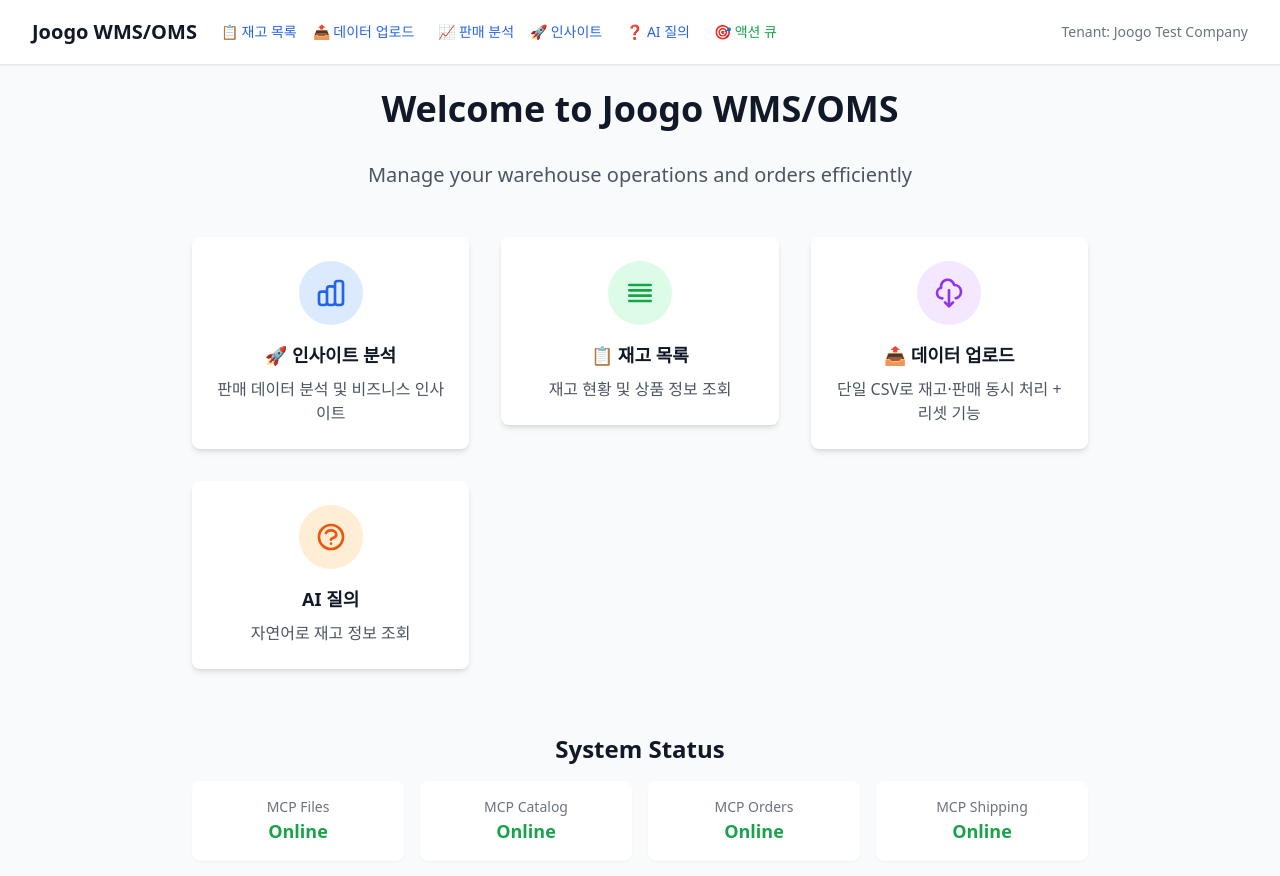
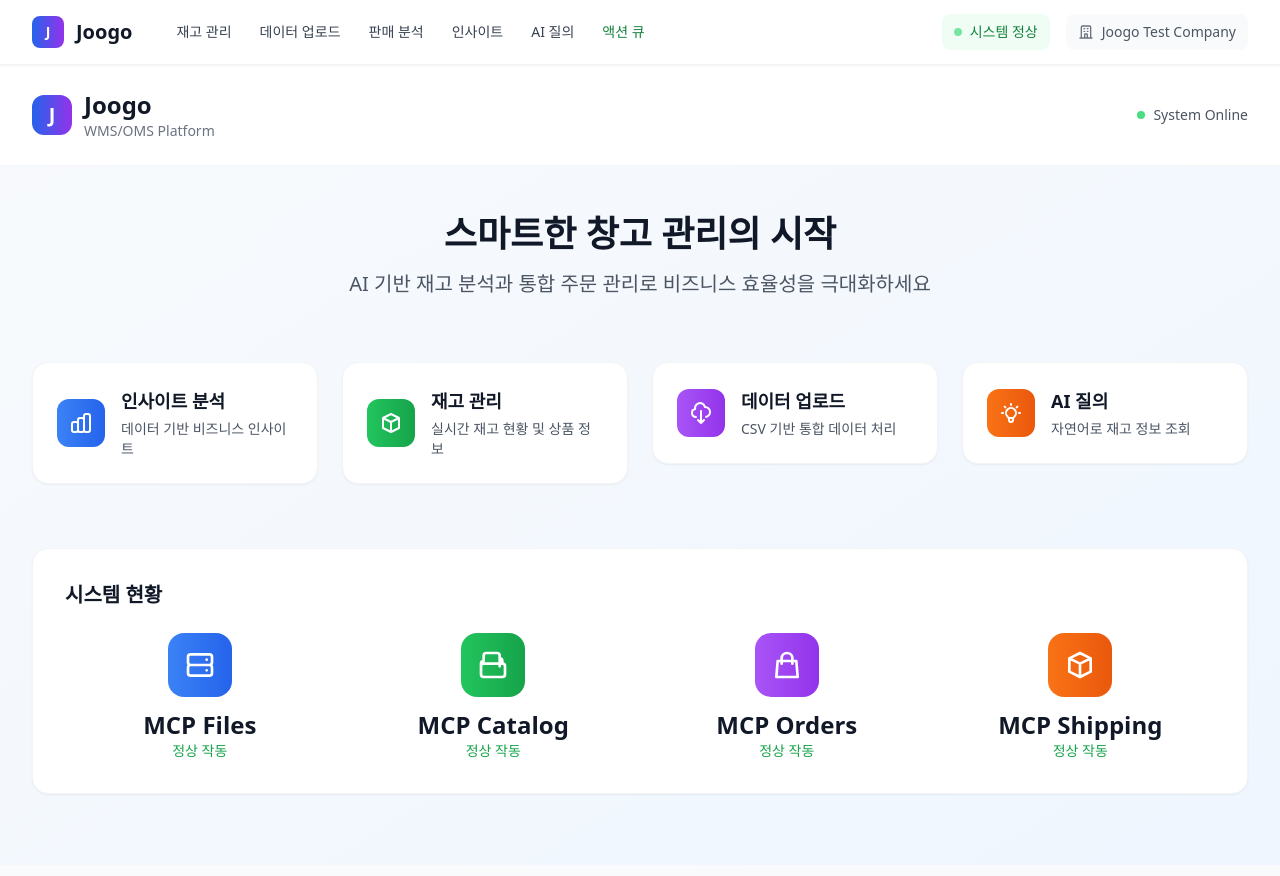
Before and after one commit to velomano/joogo, a Next.js app in the folder apps/web-admin/: page / in a window 1280 px wide. Shown: the top 876 px of the page. Built offline with nearby package versions, Linux system fonts and the light colour scheme.

Commit message:
feat: modernize UI with Naver/Toss-style design - clean navigation, gradient cards, and improved layout

```diff
--- a/apps/web-admin/src/app/layout.tsx
+++ b/apps/web-admin/src/app/layout.tsx
@@ -12,45 +12,66 @@ export default function RootLayout({
   children: React.ReactNode;
 }) {
   return (
-    <html lang="en">
+    <html lang="ko">
       <body className="min-h-screen bg-gray-50">
-        <nav className="bg-white shadow-sm border-b">
+        {/* Modern Navigation Bar */}
+        <nav className="bg-white shadow-sm border-b border-gray-100 sticky top-0 z-50">
           <div className="max-w-7xl mx-auto px-4 sm:px-6 lg:px-8">
             <div className="flex justify-between h-16">
-              <div className="flex items-center space-x-6">
-                <a href="/" className="text-xl font-semibold text-gray-900">Joogo WMS/OMS</a>
+              {/* Logo and Brand */}
+              <div className="flex items-center space-x-8">
+                <a href="/" className="flex items-center space-x-3 group">
+                  <div className="w-8 h-8 bg-gradient-to-r from-blue-600 to-purple-600 rounded-lg flex items-center justify-center group-hover:scale-110 transition-transform duration-200">
+                    <span className="text-white text-sm font-bold">J</span>
+                  </div>
+                  <span className="text-xl font-bold text-gray-900">Joogo</span>
+                </a>
 
-                {/* 상품 관리 */}
-                <div className="flex items-center space-x-4">
-                  <a href="/admin/items" className="text-sm text-blue-600 hover:underline">📋 재고 목록</a>
-                  <a href="/admin/items/upload" className="text-sm text-blue-600 hover:underline">📤 데이터 업로드</a>
+                {/* Navigation Links */}
+                <div className="hidden md:flex items-center space-x-1">
+                  <a href="/admin/items" className="px-3 py-2 text-sm font-medium text-gray-700 hover:text-blue-600 hover:bg-blue-50 rounded-lg transition-colors duration-200">
+                    재고 관리
+                  </a>
+                  <a href="/admin/items/upload" className="px-3 py-2 text-sm font-medium text-gray-700 hover:text-blue-600 hover:bg-blue-50 rounded-lg transition-colors duration-200">
+                    데이터 업로드
+                  </a>
+                  <a href="/admin/analytics/sales" className="px-3 py-2 text-sm font-medium text-gray-700 hover:text-blue-600 hover:bg-blue-50 rounded-lg transition-colors duration-200">
+                    판매 분석
+                  </a>
+                  <a href="/admin/insights" className="px-3 py-2 text-sm font-medium text-gray-700 hover:text-blue-600 hover:bg-blue-50 rounded-lg transition-colors duration-200">
+                    인사이트
+                  </a>
+                  <a href="/admin/ask" className="px-3 py-2 text-sm font-medium text-gray-700 hover:text-blue-600 hover:bg-blue-50 rounded-lg transition-colors duration-200">
+                    AI 질의
+                  </a>
+                  <a href="/actions" className="px-3 py-2 text-sm font-medium text-green-700 hover:text-green-600 hover:bg-green-50 rounded-lg transition-colors duration-200">
+                    액션 큐
+                  </a>
+                </div>
+              </div>
+
+              {/* Right Side */}
+              <div className="flex items-center space-x-4">
+                {/* Status Indicator */}
+                <div className="flex items-center space-x-2 px-3 py-2 bg-green-50 rounded-lg">
+                  <div className="w-2 h-2 bg-green-400 rounded-full animate-pulse"></div>
+                  <span className="text-sm font-medium text-green-700">시스템 정상</span>
                 </div>
 
-                {/* 분석 및 인사이트 */}
-                <div className="flex items-center space-x-4">
-                  <a href="/admin/analytics/sales" className="text-sm text-blue-600 hover:underline">📈 판매 분석</a>
-                  <a href="/admin/insights" className="text-sm text-blue-600 hover:underline">🚀 인사이트</a>
+                {/* Tenant Info */}
+                <div className="hidden lg:flex items-center space-x-2 px-3 py-2 bg-gray-50 rounded-lg">
+                  <svg className="w-4 h-4 text-gray-500" fill="none" stroke="currentColor" viewBox="0 0 24 24">
+                    <path strokeLinecap="round" strokeLinejoin="round" strokeWidth={2} d="M19 21V5a2 2 0 00-2-2H7a2 2 0 00-2 2v16m14 0h2m-2 0h-5m-9 0H3m2 0h5M9 7h1m-1 4h1m4-4h1m-1 4h1m-5 10v-5a1 1 0 011-1h2a1 1 0 011 1v5m-4 0h4" />
+                  </svg>
+                  <span className="text-sm text-gray-600">Joogo Test Company</span>
                 </div>
-
-                {/* AI 질의 */}
-                <div className="flex items-center space-x-4">
-                  <a href="/admin/ask" className="text-sm text-blue-600 hover:underline">❓ AI 질의</a>
-                </div>
-
-                {/* Insight-to-Action */}
-                <div className="flex items-center space-x-4">
-                  <a href="/actions" className="text-sm text-green-600 hover:underline font-medium">🎯 액션 큐</a>
-                </div>
-              </div>
-              <div className="flex items-center space-x-4">
-                <span className="text-sm text-gray-500">
-                  Tenant: Joogo Test Company
-                </span>
               </div>
             </div>
           </div>
         </nav>
-        <main className="max-w-7xl mx-auto py-6 sm:px-6 lg:px-8">
+
+        {/* Main Content */}
+        <main className="min-h-screen">
           {children}
         </main>
       </body>
--- a/apps/web-admin/src/app/page.tsx
+++ b/apps/web-admin/src/app/page.tsx
@@ -2,92 +2,156 @@ import Link from 'next/link';
 
 export default function HomePage() {
   return (
-    <div className="px-4 sm:px-6 lg:px-8">
-      <div className="text-center">
-        <h1 className="text-4xl font-bold text-gray-900 mb-8">
-          Welcome to Joogo WMS/OMS
-        </h1>
-        <p className="text-xl text-gray-600 mb-12">
-          Manage your warehouse operations and orders efficiently
+    <div className="min-h-screen bg-gradient-to-br from-slate-50 to-blue-50">
+      {/* Header */}
+      <div className="bg-white border-b border-gray-100">
+        <div className="max-w-7xl mx-auto px-4 sm:px-6 lg:px-8 py-6">
+          <div className="flex items-center justify-between">
+            <div className="flex items-center space-x-3">
+              <div className="w-10 h-10 bg-gradient-to-r from-blue-600 to-purple-600 rounded-xl flex items-center justify-center">
+                <span className="text-white text-xl font-bold">J</span>
+              </div>
+              <div>
+                <h1 className="text-2xl font-bold text-gray-900">Joogo</h1>
+                <p className="text-sm text-gray-500">WMS/OMS Platform</p>
+              </div>
+            </div>
+            <div className="flex items-center space-x-4">
+              <div className="flex items-center space-x-2 text-sm text-gray-600">
+                <div className="w-2 h-2 bg-green-400 rounded-full"></div>
+                <span>System Online</span>
+              </div>
+            </div>
+          </div>
+        </div>
+      </div>
+
+      {/* Main Content */}
+      <div className="max-w-7xl mx-auto px-4 sm:px-6 lg:px-8 py-12">
+        {/* Welcome Section */}
+        <div className="text-center mb-16">
+          <h2 className="text-4xl font-bold text-gray-900 mb-4">
+            스마트한 창고 관리의 시작
+          </h2>
+          <p className="text-xl text-gray-600 max-w-2xl mx-auto">
+            AI 기반 재고 분석과 통합 주문 관리로 비즈니스 효율성을 극대화하세요
           </p>
         </div>
 
-      <div className="grid grid-cols-1 md:grid-cols-3 gap-8 max-w-4xl mx-auto">
+        {/* Main Actions Grid */}
+        <div className="grid grid-cols-1 md:grid-cols-2 lg:grid-cols-4 gap-6 mb-16">
+          {/* Insights */}
           <Link href="/admin/insights" className="group">
-          <div className="bg-white p-6 rounded-lg shadow-md hover:shadow-lg transition-shadow duration-200">
-            <div className="text-center">
-              <div className="w-16 h-16 bg-blue-100 rounded-full flex items-center justify-center mx-auto mb-4 group-hover:bg-blue-200 transition-colors duration-200">
-                <svg className="w-8 h-8 text-blue-600" fill="none" stroke="currentColor" viewBox="0 0 24 24">
+            <div className="bg-white rounded-2xl p-6 shadow-sm hover:shadow-lg transition-all duration-300 border border-gray-100 hover:border-blue-200">
+              <div className="flex items-center space-x-4">
+                <div className="w-12 h-12 bg-gradient-to-r from-blue-500 to-blue-600 rounded-xl flex items-center justify-center group-hover:scale-110 transition-transform duration-300">
+                  <svg className="w-6 h-6 text-white" fill="none" stroke="currentColor" viewBox="0 0 24 24">
                     <path strokeLinecap="round" strokeLinejoin="round" strokeWidth={2} d="M9 19v-6a2 2 0 00-2-2H5a2 2 0 00-2 2v6a2 2 0 002 2h2a2 2 0 002-2zm0 0V9a2 2 0 012-2h2a2 2 0 012 2v10m-6 0a2 2 0 002 2h2a2 2 0 002-2m0 0V5a2 2 0 012-2h2a2 2 0 012 2v14a2 2 0 01-2 2h-2a2 2 0 01-2-2z" />
                   </svg>
                 </div>
-              <h3 className="text-lg font-semibold text-gray-900 mb-2">🚀 인사이트 분석</h3>
-              <p className="text-gray-600">판매 데이터 분석 및 비즈니스 인사이트</p>
+                <div className="flex-1">
+                  <h3 className="text-lg font-semibold text-gray-900 mb-1">인사이트 분석</h3>
+                  <p className="text-sm text-gray-600">데이터 기반 비즈니스 인사이트</p>
+                </div>
               </div>
             </div>
           </Link>
 
+          {/* Inventory */}
           <Link href="/admin/items" className="group">
-          <div className="bg-white p-6 rounded-lg shadow-md hover:shadow-lg transition-shadow duration-200">
-            <div className="text-center">
-              <div className="w-16 h-16 bg-green-100 rounded-full flex items-center justify-center mx-auto mb-4 group-hover:bg-green-200 transition-colors duration-200">
-                <svg className="w-8 h-8 text-green-600" fill="none" stroke="currentColor" viewBox="0 0 24 24">
-                  <path strokeLinecap="round" strokeLinejoin="round" strokeWidth={2} d="M4 6h16M4 10h16M4 14h16M4 18h16" />
+            <div className="bg-white rounded-2xl p-6 shadow-sm hover:shadow-lg transition-all duration-300 border border-gray-100 hover:border-green-200">
+              <div className="flex items-center space-x-4">
+                <div className="w-12 h-12 bg-gradient-to-r from-green-500 to-green-600 rounded-xl flex items-center justify-center group-hover:scale-110 transition-transform duration-300">
+                  <svg className="w-6 h-6 text-white" fill="none" stroke="currentColor" viewBox="0 0 24 24">
+                    <path strokeLinecap="round" strokeLinejoin="round" strokeWidth={2} d="M20 7l-8-4-8 4m16 0l-8 4m8-4v10l-8 4m0-10L4 7m8 4v10M4 7v10l8 4" />
                   </svg>
                 </div>
-              <h3 className="text-lg font-semibold text-gray-900 mb-2">📋 재고 목록</h3>
-              <p className="text-gray-600">재고 현황 및 상품 정보 조회</p>
+                <div className="flex-1">
+                  <h3 className="text-lg font-semibold text-gray-900 mb-1">재고 관리</h3>
+                  <p className="text-sm text-gray-600">실시간 재고 현황 및 상품 정보</p>
+                </div>
               </div>
             </div>
           </Link>
 
+          {/* Upload */}
           <Link href="/admin/items/upload" className="group">
-          <div className="bg-white p-6 rounded-lg shadow-md hover:shadow-lg transition-shadow duration-200">
-            <div className="text-center">
-              <div className="w-16 h-16 bg-purple-100 rounded-full flex items-center justify-center mx-auto mb-4 group-hover:bg-purple-200 transition-colors duration-200">
-                <svg className="w-8 h-8 text-purple-600" fill="none" stroke="currentColor" viewBox="0 0 24 24">
+            <div className="bg-white rounded-2xl p-6 shadow-sm hover:shadow-lg transition-all duration-300 border border-gray-100 hover:border-purple-200">
+              <div className="flex items-center space-x-4">
+                <div className="w-12 h-12 bg-gradient-to-r from-purple-500 to-purple-600 rounded-xl flex items-center justify-center group-hover:scale-110 transition-transform duration-300">
+                  <svg className="w-6 h-6 text-white" fill="none" stroke="currentColor" viewBox="0 0 24 24">
                     <path strokeLinecap="round" strokeLinejoin="round" strokeWidth={2} d="M7 16a4 4 0 01-.88-7.903A5 5 0 1115.9 6L16 6a5 5 0 011 9.9M9 19l3 3m0 0l3-3m-3 3V10" />
                   </svg>
                 </div>
-              <h3 className="text-lg font-semibold text-gray-900 mb-2">📤 데이터 업로드</h3>
-              <p className="text-gray-600">단일 CSV로 재고·판매 동시 처리 + 리셋 기능</p>
+                <div className="flex-1">
+                  <h3 className="text-lg font-semibold text-gray-900 mb-1">데이터 업로드</h3>
+                  <p className="text-sm text-gray-600">CSV 기반 통합 데이터 처리</p>
+                </div>
               </div>
             </div>
           </Link>
 
+          {/* AI Query */}
           <Link href="/admin/ask" className="group">
-          <div className="bg-white p-6 rounded-lg shadow-md hover:shadow-lg transition-shadow duration-200">
-            <div className="text-center">
-              <div className="w-16 h-16 bg-orange-100 rounded-full flex items-center justify-center mx-auto mb-4 group-hover:bg-orange-200 transition-colors duration-200">
-                <svg className="w-8 h-8 text-orange-600" fill="none" stroke="currentColor" viewBox="0 0 24 24">
-                  <path strokeLinecap="round" strokeLinejoin="round" strokeWidth={2} d="M8.228 9c.549-1.165 2.03-2 3.772-2 2.21 0 4 1.343 4 3 0 1.4-1.278 2.575-3.006 2.907-.542.104-.994.54-.994 1.093m0 3h.01M21 12a9 9 0 11-18 0 9 9 0 0118 0z" />
+            <div className="bg-white rounded-2xl p-6 shadow-sm hover:shadow-lg transition-all duration-300 border border-gray-100 hover:border-orange-200">
+              <div className="flex items-center space-x-4">
+                <div className="w-12 h-12 bg-gradient-to-r from-orange-500 to-orange-600 rounded-xl flex items-center justify-center group-hover:scale-110 transition-transform duration-300">
+                  <svg className="w-6 h-6 text-white" fill="none" stroke="currentColor" viewBox="0 0 24 24">
+                    <path strokeLinecap="round" strokeLinejoin="round" strokeWidth={2} d="M9.663 17h4.673M12 3v1m6.364 1.636l-.707.707M21 12h-1M4 12H3m3.343-5.657l-.707-.707m2.828 9.9a5 5 0 117.072 0l-.548.547A3.374 3.374 0 0014 18.469V19a2 2 0 11-4 0v-.531c0-.895-.356-1.754-.988-2.386l-.548-.547z" />
                   </svg>
                 </div>
-              <h3 className="text-lg font-semibold text-gray-900 mb-2">AI 질의</h3>
-              <p className="text-gray-600">자연어로 재고 정보 조회</p>
+                <div className="flex-1">
+                  <h3 className="text-lg font-semibold text-gray-900 mb-1">AI 질의</h3>
+                  <p className="text-sm text-gray-600">자연어로 재고 정보 조회</p>
+                </div>
               </div>
             </div>
           </Link>
         </div>
 
-      <div className="mt-16 text-center">
-        <h2 className="text-2xl font-semibold text-gray-900 mb-4">System Status</h2>
-        <div className="grid grid-cols-1 md:grid-cols-4 gap-4 max-w-4xl mx-auto">
-          <div className="bg-white p-4 rounded-lg shadow-sm">
-            <div className="text-sm text-gray-500">MCP Files</div>
-            <div className="text-lg font-semibold text-green-600">Online</div>
+        {/* Quick Stats */}
+        <div className="bg-white rounded-2xl p-8 shadow-sm border border-gray-100">
+          <h3 className="text-xl font-semibold text-gray-900 mb-6">시스템 현황</h3>
+          <div className="grid grid-cols-2 md:grid-cols-4 gap-6">
+            <div className="text-center">
+              <div className="w-16 h-16 bg-gradient-to-r from-blue-500 to-blue-600 rounded-2xl flex items-center justify-center mx-auto mb-3">
+                <svg className="w-8 h-8 text-white" fill="none" stroke="currentColor" viewBox="0 0 24 24">
+                  <path strokeLinecap="round" strokeLinejoin="round" strokeWidth={2} d="M5 12h14M5 12a2 2 0 01-2-2V6a2 2 0 012-2h14a2 2 0 012 2v4a2 2 0 01-2 2M5 12a2 2 0 00-2 2v4a2 2 0 002 2h14a2 2 0 002-2v-4a2 2 0 00-2-2m-2-4h.01M17 16h.01" />
+                </svg>
               </div>
-          <div className="bg-white p-4 rounded-lg shadow-sm">
-            <div className="text-sm text-gray-500">MCP Catalog</div>
-            <div className="text-lg font-semibold text-green-600">Online</div>
+              <div className="text-2xl font-bold text-gray-900">MCP Files</div>
+              <div className="text-sm text-green-600 font-medium">정상 작동</div>
             </div>
-          <div className="bg-white p-4 rounded-lg shadow-sm">
-            <div className="text-sm text-gray-500">MCP Orders</div>
-            <div className="text-lg font-semibold text-green-600">Online</div>
+
+            <div className="text-center">
+              <div className="w-16 h-16 bg-gradient-to-r from-green-500 to-green-600 rounded-2xl flex items-center justify-center mx-auto mb-3">
+                <svg className="w-8 h-8 text-white" fill="none" stroke="currentColor" viewBox="0 0 24 24">
+                  <path strokeLinecap="round" strokeLinejoin="round" strokeWidth={2} d="M19 11H5m14 0a2 2 0 012 2v6a2 2 0 01-2 2H5a2 2 0 01-2-2v-6a2 2 0 012-2m14 0V9a2 2 0 00-2-2M5 9a2 2 0 00-2 2v2m14 0V5a2 2 0 00-2-2H7a2 2 0 00-2 2v4" />
+                </svg>
               </div>
-          <div className="bg-white p-4 rounded-lg shadow-sm">
-            <div className="text-sm text-gray-500">MCP Shipping</div>
-            <div className="text-lg font-semibold text-green-600">Online</div>
+              <div className="text-2xl font-bold text-gray-900">MCP Catalog</div>
+              <div className="text-sm text-green-600 font-medium">정상 작동</div>
+            </div>
+
+            <div className="text-center">
+              <div className="w-16 h-16 bg-gradient-to-r from-purple-500 to-purple-600 rounded-2xl flex items-center justify-center mx-auto mb-3">
+                <svg className="w-8 h-8 text-white" fill="none" stroke="currentColor" viewBox="0 0 24 24">
+                  <path strokeLinecap="round" strokeLinejoin="round" strokeWidth={2} d="M16 11V7a4 4 0 00-8 0v4M5 9h14l1 12H4L5 9z" />
+                </svg>
+              </div>
+              <div className="text-2xl font-bold text-gray-900">MCP Orders</div>
+              <div className="text-sm text-green-600 font-medium">정상 작동</div>
+            </div>
+
+            <div className="text-center">
+              <div className="w-16 h-16 bg-gradient-to-r from-orange-500 to-orange-600 rounded-2xl flex items-center justify-center mx-auto mb-3">
+                <svg className="w-8 h-8 text-white" fill="none" stroke="currentColor" viewBox="0 0 24 24">
+                  <path strokeLinecap="round" strokeLinejoin="round" strokeWidth={2} d="M20 7l-8-4-8 4m16 0l-8 4m8-4v10l-8 4m0-10L4 7m8 4v10M4 7v10l8 4" />
+                </svg>
+              </div>
+              <div className="text-2xl font-bold text-gray-900">MCP Shipping</div>
+              <div className="text-sm text-green-600 font-medium">정상 작동</div>
+            </div>
           </div>
         </div>
       </div>
```
Lines whose indentation alone changed are shown as unchanged.
